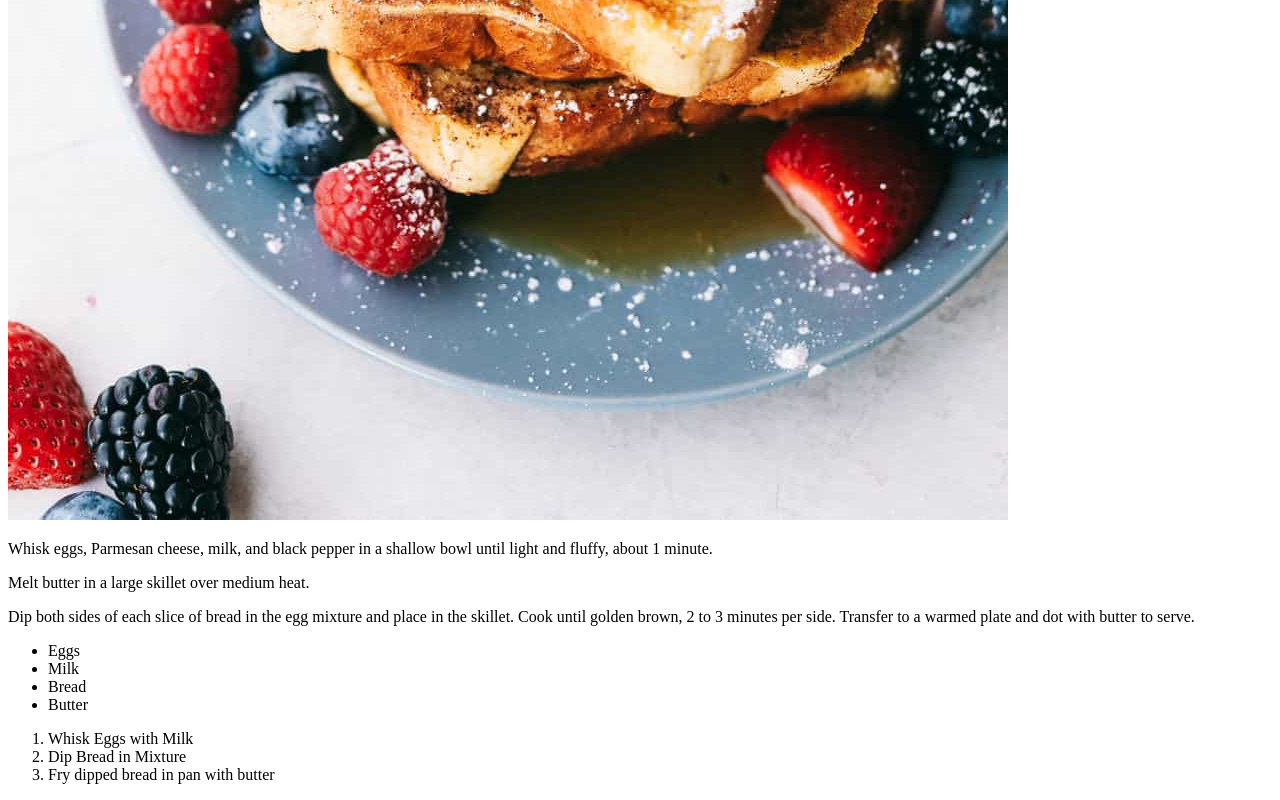
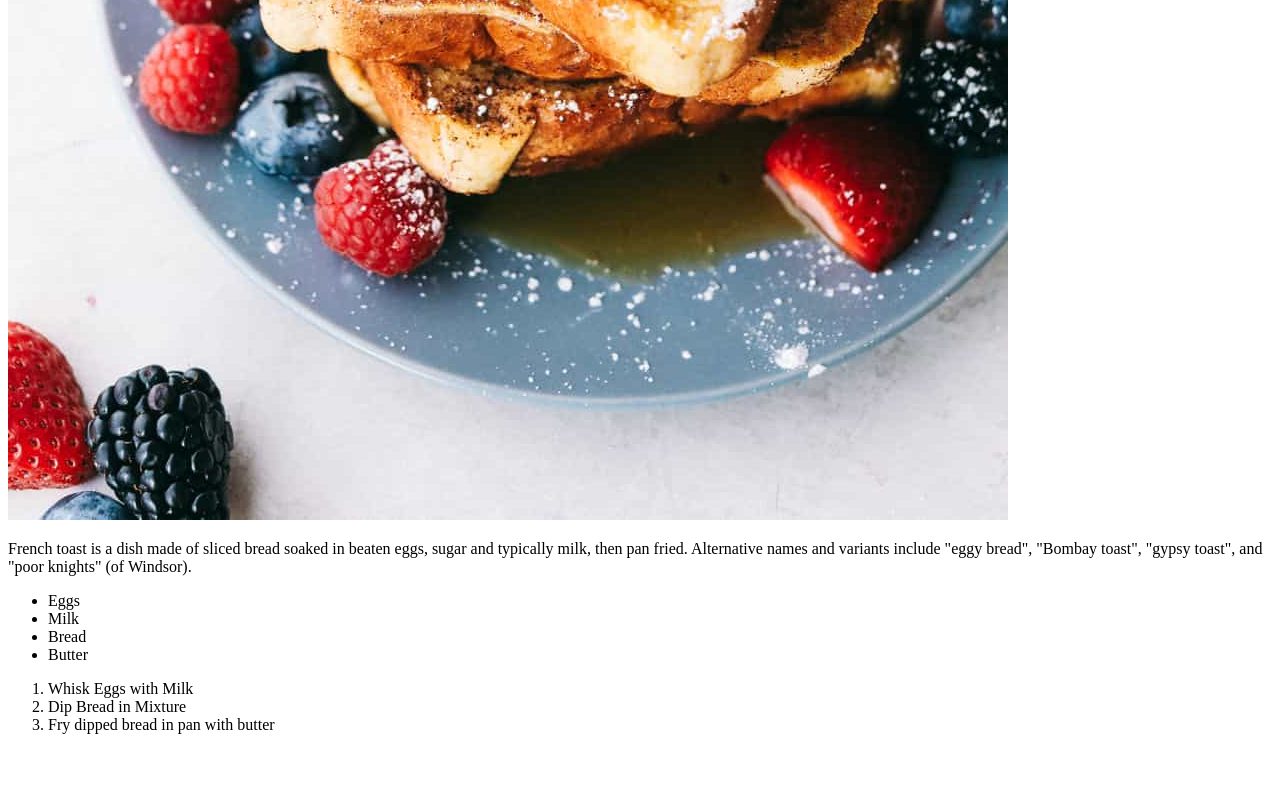
Before and after one commit to YassirAC/o-recipes, a plain HTML site: page recipes/french-toast.html in a window 1280 px wide. Shown: the part 1060-1860 px from the top of the page. After the commit the page ends 1810 px from the top, so only its background shows below. Drawn offline with Linux system fonts and the light colour scheme.

Commit message:
Information change

```diff
--- a/recipes/french-toast.html
+++ b/recipes/french-toast.html
@@ -9,9 +9,8 @@
  <body>
     <h1>French Toast</h1>
     <img src="french_toast.jpg" alt="Image of french toast">
-    <p>Whisk eggs, Parmesan cheese, milk, and black pepper in a shallow bowl until light and fluffy, about 1 minute.
-    <p>Melt butter in a large skillet over medium heat.</p>
-    <p>Dip both sides of each slice of bread in the egg mixture and place in the skillet. Cook until golden brown, 2 to 3 minutes per side. Transfer to a warmed plate and dot with butter to serve.</p>
+    <p>French toast is a dish made of sliced bread soaked in beaten eggs, sugar and typically milk, then pan fried. Alternative names and variants include "eggy bread", "Bombay toast", "gypsy toast", and "poor knights" (of Windsor).</p>
+
     <ul>
         <li>Eggs</li>
         <li>Milk</li>
```
